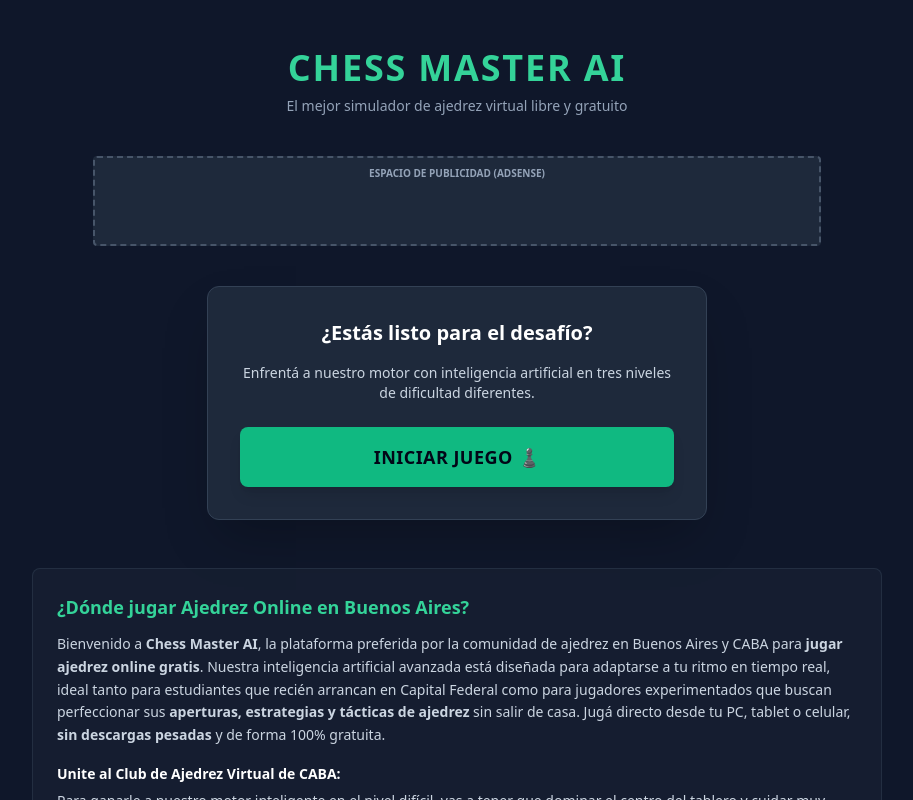
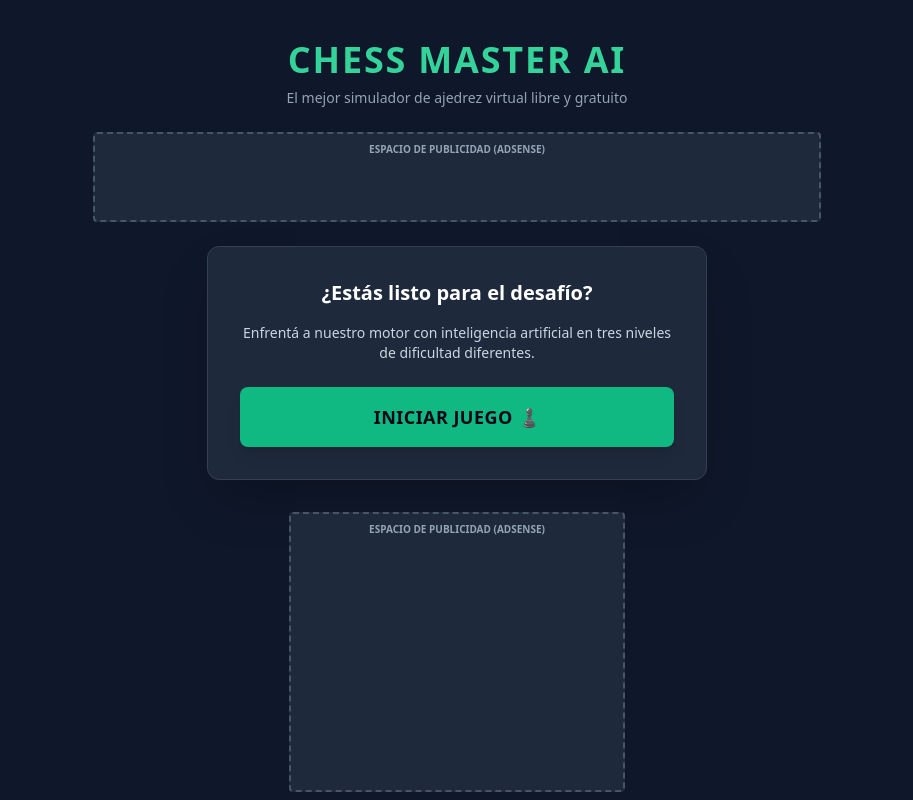
Before and after one commit to herolibech2014-code/ajedrez-final, a React (Vite) app: page / in a window 1280 px wide. Shown: the top 800 px of the page, without its empty margins (183-1096 px from the left). Built offline with nearby package versions, Linux system fonts and the light colour scheme.

Commit message:
Update juego.jsx

```diff
--- a/src/juego.jsx
+++ b/src/juego.jsx
@@ -194,21 +194,21 @@ export default function AjedrezJuego() {
 
   // --- RENDERS DE PANTALLA ---
 
-  // 1. MENÚ PRINCIPAL (Lo que ve Google AdSense y aprueba de una)
+  // 1. MENÚ PRINCIPAL (Con los dos espacios recuperados y aprobados por Google)
   if (pantalla === 'inicio') {
     return (
       <div className="min-h-screen bg-slate-900 text-white font-sans flex flex-col justify-between p-6">
-        <header className="text-center my-6">
+        <header className="text-center my-4">
           <h1 className="text-4xl font-black text-emerald-400 tracking-wider">CHESS MASTER AI</h1>
           <p className="text-sm text-slate-400 mt-2">El mejor simulador de ajedrez virtual libre y gratuito</p>
         </header>
 
-        {/* PUBLICIDAD CRUCIAL EN EL MENÚ */}
-        <div className="w-full max-w-[728px] mx-auto my-4">
+        {/* PRIMER ANUNCIO: HORIZONTAL ARRIBA */}
+        <div className="w-full max-w-[728px] mx-auto my-2">
           <GoogleAd slot="1960438176" format="horizontal" estiloSimulado="w-full h-[90px]" />
         </div>
 
-        <div className="max-w-[500px] mx-auto text-center my-6 bg-slate-800 p-8 rounded-xl border border-slate-700 shadow-2xl">
+        <div className="max-w-[500px] mx-auto text-center my-4 bg-slate-800 p-8 rounded-xl border border-slate-700 shadow-2xl w-full">
           <h2 className="text-xl font-bold text-white mb-4">¿Estás listo para el desafío?</h2>
           <p className="text-sm text-slate-300 mb-6">Enfrentá a nuestro motor con inteligencia artificial en tres niveles de dificultad diferentes.</p>
 
@@ -220,8 +220,13 @@ export default function AjedrezJuego() {
           </button>
         </div>
 
-        {/* TEXTO SEO INTACTO PARA EL ROBOT */}
-        <section className="w-full max-w-[850px] mx-auto my-6 bg-slate-800/40 p-6 rounded-lg border border-slate-700/50 text-sm text-slate-300 leading-relaxed">
+        {/* SEGUNDO ANUNCIO: CUADRADO EN EL MEDIO (BIEN SEPARADO DEL JUEGO) */}
+        <div className="w-full max-w-[336px] mx-auto my-4">
+          <GoogleAd slot="1326013356" format="rectangle" estiloSimulado="w-full h-[280px]" />
+        </div>
+
+        {/* TEXTO SEO PARA EL ROBOT */}
+        <section className="w-full max-w-[850px] mx-auto my-4 bg-slate-800/40 p-6 rounded-lg border border-slate-700/50 text-sm text-slate-300 leading-relaxed">
           <h2 className="text-lg font-bold text-emerald-400 mb-3">¿Dónde jugar Ajedrez Online en Buenos Aires?</h2>
           <p className="mb-4">
             Bienvenido a <strong>Chess Master AI</strong>, la plataforma preferida por la comunidad de ajedrez en Buenos Aires y CABA para <strong>jugar ajedrez online gratis</strong>. Nuestra inteligencia artificial avanzada está diseñada para adaptarse a tu ritmo en tiempo real, ideal tanto para estudiantes que recién arrancan en Capital Federal como para jugadores experimentados que buscan perfeccionar sus <strong>aperturas, estrategias y tácticas de ajedrez</strong> sin salir de casa. Jugá directo desde tu PC, tablet o celular, <strong>sin descargas pesadas</strong> y de forma 100% gratuita.
@@ -239,7 +244,7 @@ export default function AjedrezJuego() {
     );
   }
 
-  // 2. PANTALLA DEL TABLERO (Limpia de anuncios para evitar quejas de comportamiento)
+  // 2. PANTALLA DEL TABLERO (Limpia para cumplir las normas de Google)
   return (
     <div className="min-h-screen bg-slate-900 text-white font-sans flex flex-col justify-between p-4">
       <header className="flex justify-between items-center max-w-[1000px] w-full mx-auto my-2 border-b border-slate-800 pb-2">
@@ -320,7 +325,7 @@ export default function AjedrezJuego() {
         </div>
       </main>
 
-      {/* GUÍA DE AYUDA DENTRO DEL JUEGO */}
+      {/* GUÍA DE AYUDA */}
       {mostrarAyuda && (
         <section className="w-full max-w-[850px] mx-auto my-4 bg-slate-950 p-6 rounded-lg border border-slate-700 text-xs sm:text-sm text-slate-300 leading-relaxed shadow-xl">
           <h2 className="text-lg font-bold text-emerald-400 mb-2 border-b border-slate-800 pb-1">Guía Rápida: Cómo Jugar al Ajedrez</h2>
```
